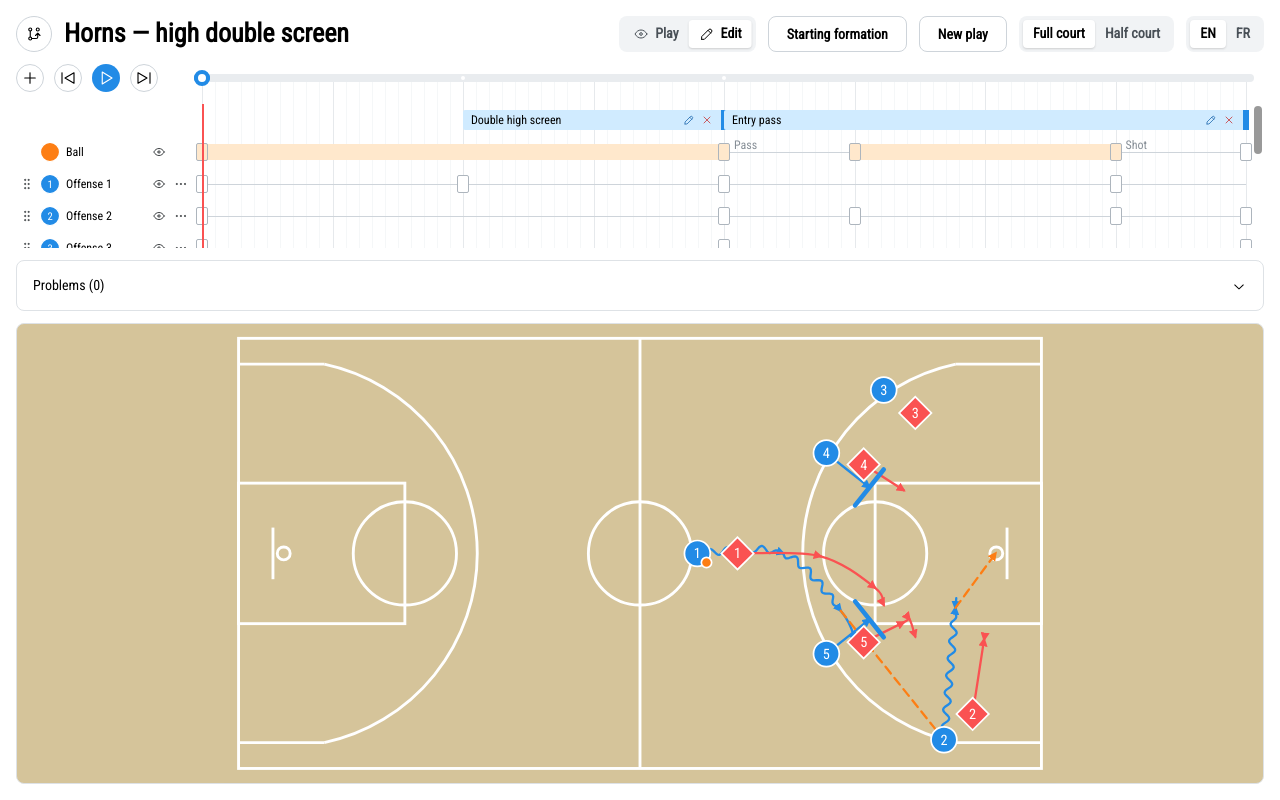
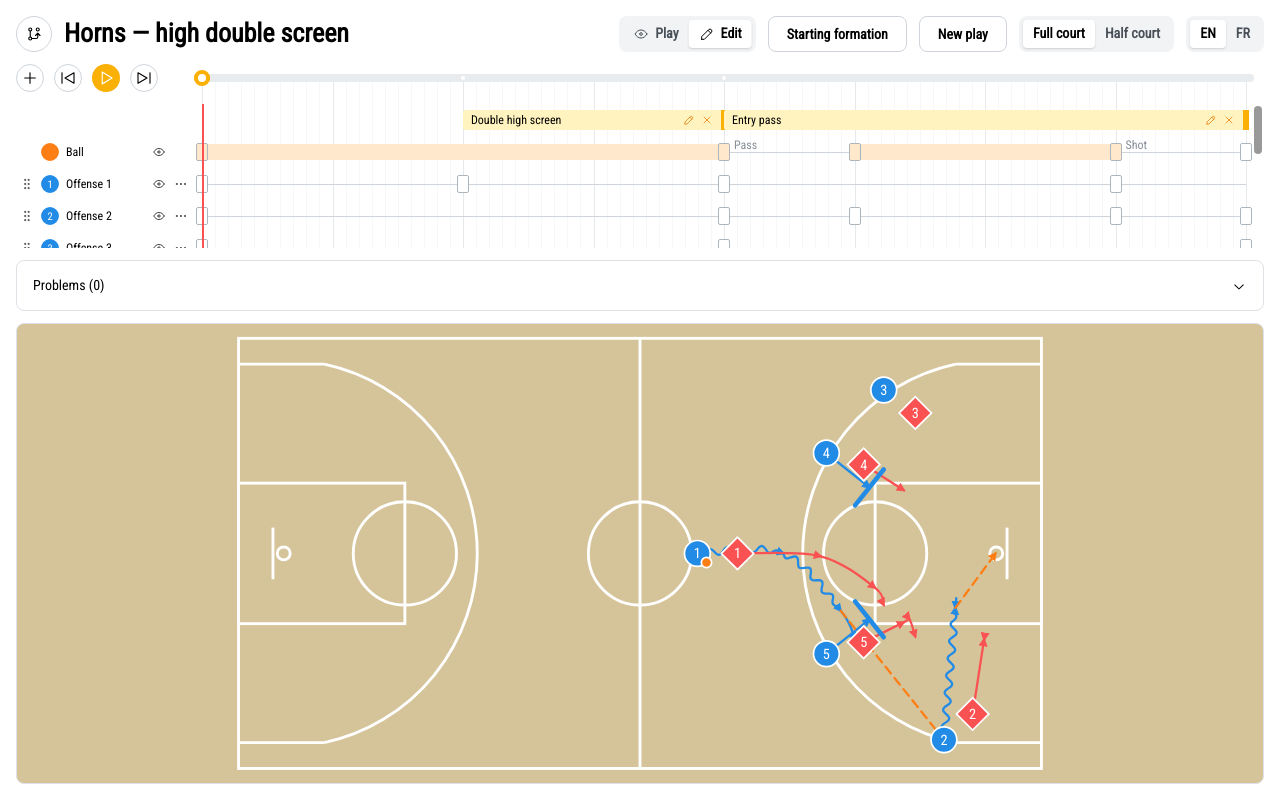
Before and after one commit to antoinefricker/phoopers, a React (Vite) app in the folder apps/pwa/: page / in a window 1280 px wide. Both pictures are taken after a click on the label "Edit". Built offline with nearby package versions, Linux system fonts and the light colour scheme.

Commit message:
feat: colour the app and its timeline bars from one primary

```diff
--- a/apps/pwa/src/editor/StepRuler.tsx
+++ b/apps/pwa/src/editor/StepRuler.tsx
@@ -107,6 +107,10 @@ export function StepRuler() {
           const others = steps.filter((s) => s.id !== step.id);
           const barWidth = spanWidth(step.t, windowEnd(step, index), duration);
 
+          // The app's own colour, through the primary variables rather than a named green: a
+          // step is the product's way of annotating a play, not something either team owns, and
+          // the bars follow the primary wherever it goes next. The court's blue and red, and the
+          // screen blocks that echo the offense, stay named on purpose.
           // An ancestor's step is shown (it is a snap mark) but belongs to that ancestor: moving,
           // renaming or removing it from here would rewrite the base play and every sibling.
           // The same rule keyframes follow in `TimelineRow`.
@@ -118,7 +122,7 @@ export function StepRuler() {
                 inherited
                 leftPercent={percentOf(step.t, duration)}
                 widthPercent={barWidth}
-                background="var(--mantine-color-blue-light)"
+                color="primary"
                 caption={step.name}
                 captionDimmed
               />
@@ -137,8 +141,7 @@ export function StepRuler() {
                 testId={`step-bar-${step.id}`}
                 leftPercent={percentOf(step.t, duration)}
                 widthPercent={barWidth}
-                background="var(--mantine-color-blue-light)"
-                handleBackground="var(--mantine-color-blue-filled)"
+                color="primary"
                 label={step.name}
                 // The bar itself retimes the step, as its tick did before it had a width.
                 bar={bind({
@@ -180,10 +183,12 @@ export function StepRuler() {
                         <IconPencil size={12} stroke={1.5} />
                       </ActionIcon>
                     </Popover.Target>
+                    {/* Both controls wear the bar's own colour, which for a step label bar is
+                        the primary — so neither names a colour, the ActionIcon default being
+                        the primary already. The remove icon gave up its red for it. */}
                     <ActionIcon
                       size="xs"
                       variant="subtle"
-                      color="red"
                       aria-label={t('play.editor.removeStep', 'Remove {{name}}', { name: step.name })}
                       onClick={() => removeStep(step.id)}
                     >
--- a/apps/pwa/src/editor/TimelineBar.tsx
+++ b/apps/pwa/src/editor/TimelineBar.tsx
@@ -8,14 +8,13 @@ export interface TimelineBarProps {
   /** Where the bar starts and how wide it is, as CSS the caller has already computed. */
   leftPercent: string;
   widthPercent: string;
-  background: string;
   /**
-   * The colour of the handle on the right edge. Expected wherever `handle` is set, and ignored
-   * otherwise — an inherited bar has no handle to paint. No default: a handle has to sit against
-   * the fill it is the edge of, so no one colour is right for every bar. The default that used
-   * to be here was grape, and no bar had been grape for some time.
+   * The bar's colour, as one name: a Mantine colour ("blue") or "primary" to follow the theme.
+   * The bar fills itself with that colour's LIGHT variant and paints its handle with the normal
+   * one, so the two can never be picked apart — they used to be two props, and a caller choosing
+   * one without the other is how a handle ended up invisible against its own bar.
    */
-  handleBackground?: string;
+  color: string;
   testId: string;
   /** Marks a bar belonging to an ancestor branch, which this branch may not change. */
   inherited?: boolean;
@@ -54,8 +53,7 @@ export interface TimelineBarProps {
 export function TimelineBar({
   leftPercent,
   widthPercent,
-  background,
-  handleBackground,
+  color,
   testId,
   inherited,
   bar,
@@ -66,6 +64,11 @@ export function TimelineBar({
   captionDimmed,
   children,
 }: TimelineBarProps): ReactElement {
+  // "primary" is its own set of variables rather than a colour name Mantine would interpolate.
+  const background = color === 'primary' ? 'var(--mantine-primary-color-light)' : `var(--mantine-color-${color}-light)`;
+  const handleBackground =
+    color === 'primary' ? 'var(--mantine-primary-color-filled)' : `var(--mantine-color-${color}-filled)`;
+
   return (
     <Box
       data-testid={testId}
--- a/apps/pwa/src/editor/TimelineRow.tsx
+++ b/apps/pwa/src/editor/TimelineRow.tsx
@@ -285,17 +285,9 @@ export function TimelineRow({ row, duration, screens, selection, onSelectKeyfram
             inherited={!ownScreenIds.has(screen.id)}
             leftPercent={percentOf(screen.t, duration)}
             widthPercent={spanWidth(screen.t, screen.t + screen.duration, duration)}
-            // The offense's blue, lightened: a block reads as belonging to the attack without
-            // the saturated blue-6 their court tokens wear, which as a band behind text competed
-            // with the tokens themselves. blue-3 is the lightest shade that still lets a dark
-            // blue handle sit on it — measured, blue-4 drops that pair to 2.46:1 — while staying
-            // a visible band on the white panel at 1.96:1, where the grape it replaces was 1.3.
-            // The app has no dark scheme, so these are the only readings of them.
-            background="var(--mantine-color-blue-3)"
-            // Measured at 3.10:1 against the bar, over the 3:1 a non-text control needs but not
-            // by much: lightening the bar any further costs the handle before it costs the
-            // label. On the saturated blue-6 no shade of blue reached 3:1 at all.
-            handleBackground="var(--mantine-color-blue-9)"
+            // The offense's blue: a block reads as belonging to the attack rather than carrying
+            // a colour of its own. The bar makes its own fill and handle from it.
+            color="blue"
             handle={
               ownScreenIds.has(screen.id)
                 ? {
@@ -315,9 +307,8 @@ export function TimelineRow({ row, duration, screens, selection, onSelectKeyfram
               ownScreenIds.has(screen.id) ? (
                 <CloseButton
                   size="xs"
-                  // Black, like the label beside it: the default grey sat at 2.30:1 on the blue
-                  // this replaced, under the 3:1 a control needs. Black measures 10.69 on blue-3.
-                  c="black"
+                  // The bar's own colour, as the step label bar's controls wear theirs.
+                  c="blue"
                   data-testid={`screen-remove-${screen.id}`}
                   aria-label={t('play.editor.removeScreen', 'Remove screen')}
                   onClick={() => setRemoving((r) => ({ target: screen.id, opened: true, count: r.count + 1 }))}
@@ -468,10 +459,13 @@ export function TimelineRow({ row, duration, screens, selection, onSelectKeyfram
                 borderRadius: 2,
                 cursor: owned ? 'grab' : 'pointer',
                 transform: 'translate(-50%, -50%)',
-                // Selection is the border: blue and thicker, since a white fill leaves nothing
-                // else to carry it.
+                // Selection is the border: the app's own colour and thicker, since a white fill
+                // leaves nothing else to carry it. The PRIMARY, not a named blue: it used to be
+                // `blue-filled`, which is byte for byte the blue an offense token wears, so a
+                // selected marker on an attacker's row was outlined in "offense" and selection
+                // stopped being a signal of its own.
                 border: selected
-                  ? `2px solid var(--mantine-color-blue-filled)`
+                  ? `2px solid var(--mantine-primary-color-filled)`
                   : `1px solid var(--mantine-color-gray-5)`,
                 // White everywhere except a held ball, which keeps a tint: the filled-versus-
                 // hollow contrast used to be the only thing showing possession on screen, and
--- a/apps/pwa/src/theme.ts
+++ b/apps/pwa/src/theme.ts
@@ -6,6 +6,11 @@ import { createTheme } from '@mantine/core';
 const FONT_STACK = '"Roboto Condensed", system-ui, sans-serif';
 
 export const theme = createTheme({
+  // Deliberately NOT the blue the offense wears. Mantine's default primary is blue,
+  // which made the app's own chrome — the play button, the scrubber, a focus ring — the same
+  // colour as one of the two teams, so blue meant both "this app" and "the attack". The teams
+  // keep their blue and red, which are the court's language and not the product's.
+  primaryColor: 'yellow',
   fontFamily: FONT_STACK,
   headings: { fontFamily: FONT_STACK },
   components: {
```
Also changed, not shown: 1 other file (tests, documents, lock files or other folders).
